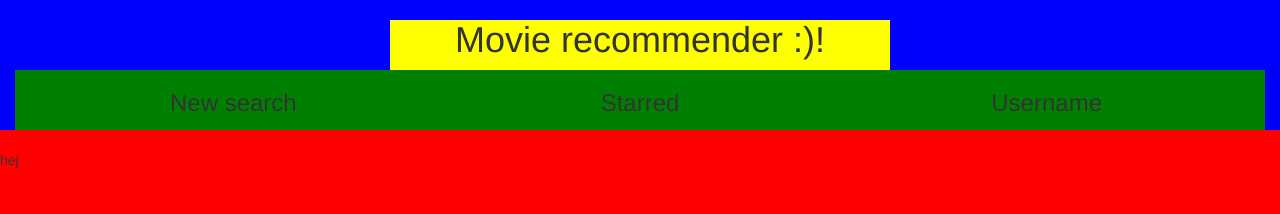
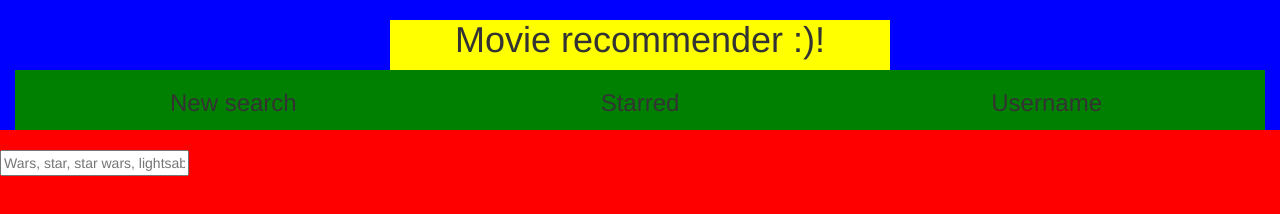
Before and after one commit to hoevik/01movieRecommend, a website: page views/index.html in a window 1280 px wide. Drawn offline with Linux system fonts and the light colour scheme; files that its build step writes are made by us from their sources; files whose address does not match are found by name.

Commit message:
add search form, and one input for safety check

```diff
--- a/views/index.html
+++ b/views/index.html
@@ -35,7 +35,9 @@
     </header>
 
     <div class="searchDiv">
-      hej
+      <form class="searchForm" action="index.html" method="get">
+        <input type="text" name="keywords" placeholder="Wars, star, star wars, lightsaber">
+      </form>
 
     </div>
 
```
